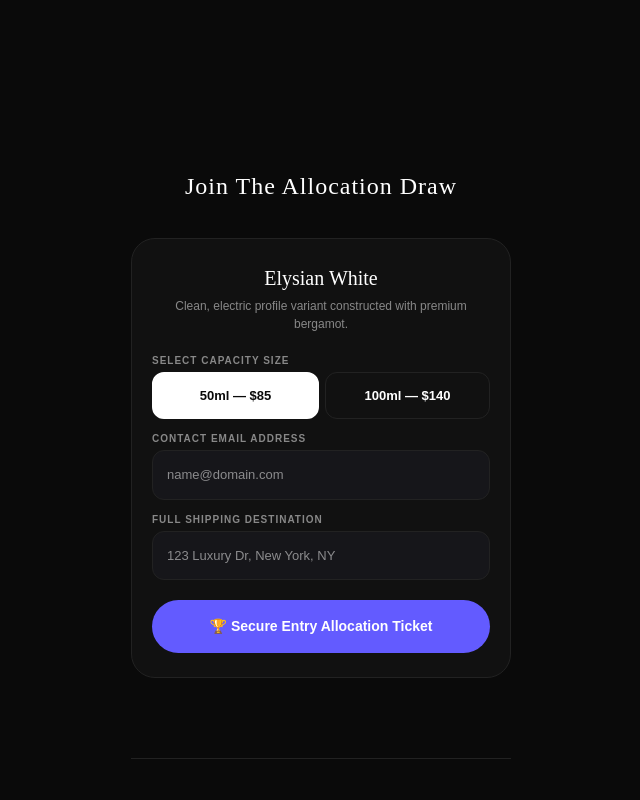
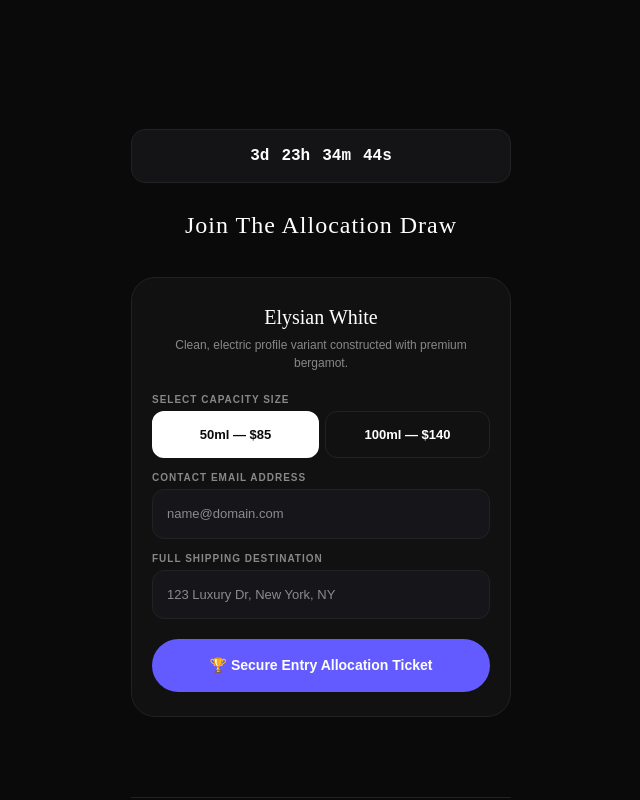
Before and after one commit to GOYUNIR/customAttempt_1, a Next.js app in the folder e-commerce-store/: page / in a window 1280 px wide. Shown: the part 1380-2180 px from the top of the page, without its empty margins (319-959 px from the left). Built offline with nearby package versions, Linux system fonts and the light colour scheme.

Commit message:
feat: integrate decoupled drop countdown timers

```diff
--- a/e-commerce-store/app/page.tsx
+++ b/e-commerce-store/app/page.tsx
@@ -218,6 +218,48 @@ export default function PerfumeStorefront() {
         {/* HIGH CONVERSION LOTTERY LAUNCH INPUT CONTROLS ZONE */}
         <section style={{ minHeight: '130vh', display: 'flex', flexDirection: 'column', alignItems: 'center', justifyContent: 'center', padding: '100px 15px 40px', background: configPalette.primaryBackground, position: 'relative', zIndex: 10, pointerEvents: 'auto', boxSizing: 'border-box' }}>
           <div style={{ width: '100%', maxWidth: '380px', display: 'flex', flexDirection: 'column', gap: '24px', marginBottom: '80px' }}>
+
+            {/* LIVE COUNTDOWN TICKER BOX CONTAINER */}
+            <div style={{ background: '#141416', padding: '14px', borderRadius: '14px', border: `1px solid ${configPalette.cardBorder}`, textAlign: 'center' }}>
+              {(() => {
+                const [timeLeft, setTimeLeft] = useState({ d: 0, h: 0, m: 0, s: 0, expired: false });
+
+                useEffect(() => {
+                  const targetTime = new Date(GOYUNIR_STORE_SUITE.dropSchedule.targetEndDateTime).getTime();
+                  const timerLoop = setInterval(() => {
+                    const now = new Date().getTime();
+                    const delta = targetTime - now;
+
+                    if (delta <= 0) {
+                      setTimeLeft(prev => ({ ...prev, expired: true }));
+                      clearInterval(timerLoop);
+                    } else {
+                      const d = Math.floor(delta / (1000 * 60 * 60 * 24));
+                      const h = Math.floor((delta % (1000 * 60 * 60 * 24)) / (1000 * 60 * 60));
+                      const m = Math.floor((delta % (1000 * 60 * 60)) / (1000 * 60));
+                      const s = Math.floor((delta % (1000 * 60)) / 1000);
+                      setTimeLeft({ d, h, m, s, expired: false });
+                    }
+                  }, 1000);
+                  return () => clearInterval(timerLoop);
+                }, []);
+
+                if (timeLeft.expired) {
+                  return <span style={{ fontSize: '11px', color: '#ff3b30', fontWeight: 'bold', letterSpacing: '1px' }}>{GOYUNIR_STORE_SUITE.dropSchedule.countdownExpiredText}</span>;
+                }
+
+                const sched = GOYUNIR_STORE_SUITE.dropSchedule;
+                return (
+                  <div style={{ display: 'flex', justifyContent: 'center', gap: '12px', fontFamily: 'monospace', fontSize: '16px', fontWeight: 'bold' }}>
+                    <span>{timeLeft.d}{sched.daysLabel}</span>
+                    <span>{timeLeft.h}{sched.hoursLabel}</span>
+                    <span>{timeLeft.m}{sched.minutesLabel}</span>
+                    <span>{timeLeft.s}{sched.secondsLabel}</span>
+                  </div>
+                );
+              })()}
+            </div>
+
             <h2 style={{ fontSize: '24px', textAlign: 'center', fontFamily: 'serif', margin: '0 0 10px 0', letterSpacing: '1px' }}>
               {GOYUNIR_STORE_SUITE.raffleRegistrationForm.titleHeader}
             </h2>
--- a/e-commerce-store/goyunir.config.ts
+++ b/e-commerce-store/goyunir.config.ts
@@ -1,25 +1,36 @@
 export const GOYUNIR_STORE_SUITE = {
   // GLOBAL BRAND VISUAL COLOR PALETTE (Hex Codes)
   themeColors: {
-    primaryBackground: '#0a0a0a',   // Dark cinematic main body canvas backdrop
-    cardBackground: '#111111',      // Base tint frame for form boxes & conversion zones
+    primaryBackground: '#0a0a0a',   // Dark main body backdrop
+    cardBackground: '#111111',      // Base tint frame for form boxes
     cardBorder: '#222222',          // Subtle dividing lines
-    accentPurple: '#a855f7',        // Color footprint for White collection styling/alerts
-    accentBlue: '#3b82f6',          // Color footprint for Black collection styling/alerts
+    accentPurple: '#a855f7',        // White collection styling accent
+    accentBlue: '#3b82f6',          // Black collection styling accent
     textMain: '#ffffff',            // Clear structural headings
     textMuted: '#888888',           // Description and fallback lines
-    checkoutCtaButton: '#635bff',   // Premium Stripe blue-violet checkout trigger color
+    checkoutCtaButton: '#635bff',   // Stripe checkout trigger color
   },
 
-  // 360 HARDWARE ROTATION MECHANICS CONTROL (Simple Math Adjustments)
+  // STUPID-PROOF AUTOMATED DROP SCHEDULE CONTROL MATRIX
+  // Simply change the text parameters below to shift deadlines without code editing!
+  dropSchedule: {
+    // Standard ISO string format: YYYY-MM-DDTHH:MM:SS (e.g. July 31st, 2026 at Midnight)
+    targetEndDateTime: '2026-07-31T23:59:59',
+    countdownExpiredText: 'ALLOCATION CLOSED • VARIANT ARCHIVED',
+    daysLabel: 'd',
+    hoursLabel: 'h',
+    minutesLabel: 'm',
+    secondsLabel: 's',
+  },
+
+  // 360 HARDWARE ROTATION MECHANICS CONTROL
   animationMechanics: {
-    totalFramesToLoad: 4,           // Your front-snap visual loop frame count
-    maxRotationDegrees: 360,        // The degree boundary constraints mapped on scroll progress
-    spinReverseOnAlternatingProgress: true, // Forces bottle to unwind opposite way on alternative swipes
+    totalFramesToLoad: 4,
+    maxRotationDegrees: 360,
+    spinReverseOnAlternatingProgress: true,
   },
 
   // STUPID-PROOF LIVE FORM MAKER ENGINE
-  // Change labels, placeholder texts, or warning texts below without touching the code!
   raffleRegistrationForm: {
     titleHeader: 'Join The Allocation Draw',
     emailLabel: 'Contact Email Address',
@@ -32,26 +43,26 @@ export const GOYUNIR_STORE_SUITE = {
 
   // COLD SOCIAL MEDIA & CORPORATE FOOTER PANEL METRICS
   brandFooterData: {
-    instagramLink: 'https://instagram.com/goyunir',
-    tiktokLink: 'https://tiktok.com/@goyunir',
-    supportEmail: 'goyunir.support@gmail.com',
+    instagramLink: 'https://instagram.com',
+    tiktokLink: 'https://tiktok.com',
+    supportEmail: 'contact@goyunir.com',
     shippingReturnPolicyText: 'Shipping & Returns Policy Apply.',
-    corporateEntityCopyright: 'GOYUNIR ALL RIGHTS RESERVED.',
+    corporateEntityCopyright: 'GOYUNIR MAISON. ALL RIGHTS RESERVED.',
   },
 
-  // 0-EXPERIENCE ENTERPRISE LOTTERY RELEASE CATALOG DATA MATRIX
+  // ENTERPRISE PRODUCT CATALOG MATRIX
   productCatalog: [
     {
       id: 'p1',
       name: 'Elysian White',
-      prefix: 'EXAMPLEPICV1', // Points directly to public asset image naming files
+      prefix: 'EXAMPLEPICV1',
       tagline: 'WHITE ALLOCATION / 01',
       desc: 'Clean, electric profile variant constructed with premium bergamot.',
       price50ml: 85,
       price100ml: 140,
-      stripeId50ml: 'price_1TxGXQPIsR6ijfBZUKefFNOI',
-      stripeId100ml: 'price_1Txn9YPIsR6ijfBZJZhSdHEr',
-      maxRaffleAllocationLimit: 10, // Max bottles allowed for submission inside a single queue entry
+      stripeId50ml: 'price_1N_ElysianWhite_50ml_LIVE_TOKEN_A',
+      stripeId100ml: 'price_1N_ElysianWhite_100ml_LIVE_TOKEN_B',
+      maxRaffleAllocationLimit: 10,
       notes: [
         { label: 'TOP PROFILE', name: 'White Bergamot', text: 'Crisp Sicilian bergamot crushed with volcanic pink pepper.' },
         { label: 'HEART PROFILE', name: 'Citrus Flash', text: 'Fresh, electric burst optimized to capture immediate attention.' },
@@ -66,8 +77,8 @@ export const GOYUNIR_STORE_SUITE = {
       desc: 'Deep, smoke-infused wood profile variant designed for lasting depth.',
       price50ml: 85,
       price100ml: 140,
-      stripeId50ml: 'price_1TxnJ3PIsR6ijfBZUFXVhIfF',
-      stripeId100ml: 'price_1TxnJpPIsR6ijfBZVvlrffeO',
+      stripeId50ml: 'price_1N_ObsidianVoid_50ml_LIVE_TOKEN_C',
+      stripeId100ml: 'price_1N_ObsidianVoid_100ml_LIVE_TOKEN_D',
       maxRaffleAllocationLimit: 5,
       notes: [
         { label: 'TOP PROFILE', name: 'Midnight Spice', text: 'A dark sensory introduction of clove and rare cardamom.' },
```
